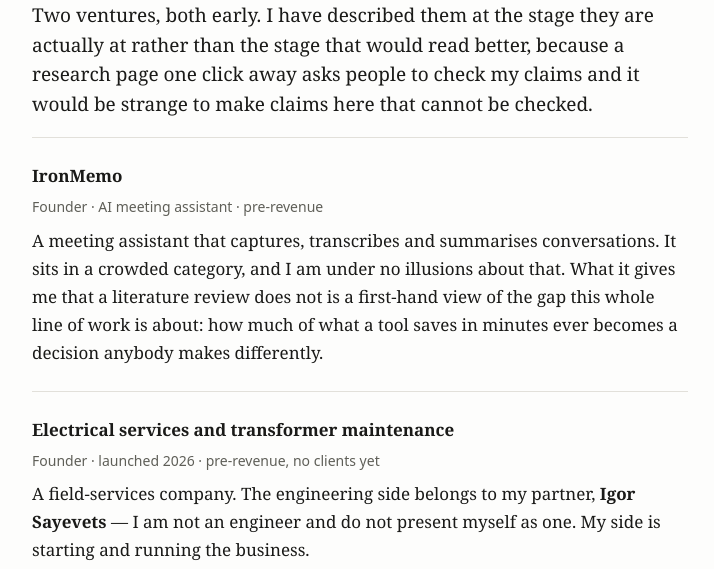
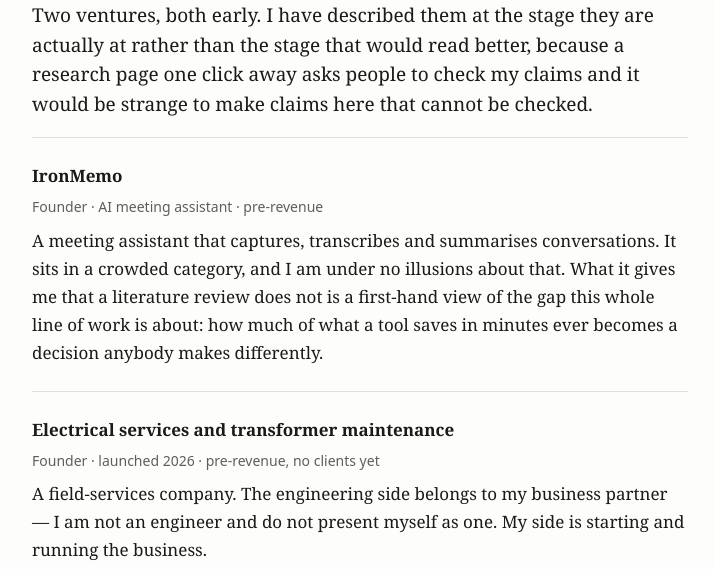
Before and after one commit to madinaedigeeva/madinayedigeyeva.com, a plain HTML site: page work.html in a window 1280 px wide. Shown: the part 231-800 px from the top of the page, without its empty margins (280-994 px from the left). Drawn offline with Linux system fonts and the light colour scheme.

Commit message:
Remove third-party name from the public work page
Igor Sayevets has not consented to appear on a public website. The
substance — that the engineering side is his and that Madina is not an
engineer — is what matters and is unchanged.

Co-Authored-By: Claude Opus 5 <noreply@anthropic.com>

```diff
--- a/work.html
+++ b/work.html
@@ -49,9 +49,8 @@
     <h3>Electrical services and transformer maintenance</h3>
     <p class="meta">Founder · launched 2026 · pre-revenue, no clients yet</p>
     <p>
-      A field-services company. The engineering side belongs to my partner,
-      <strong>Igor Sayevets</strong> — I am not an engineer and do not present myself as one.
-      My side is starting and running the business.
+      A field-services company. The engineering side belongs to my business partner — I am not
+      an engineer and do not present myself as one. My side is starting and running the business.
     </p>
     <p>
       It matters to the research for a reason that has nothing to do with electricity. Almost
```
